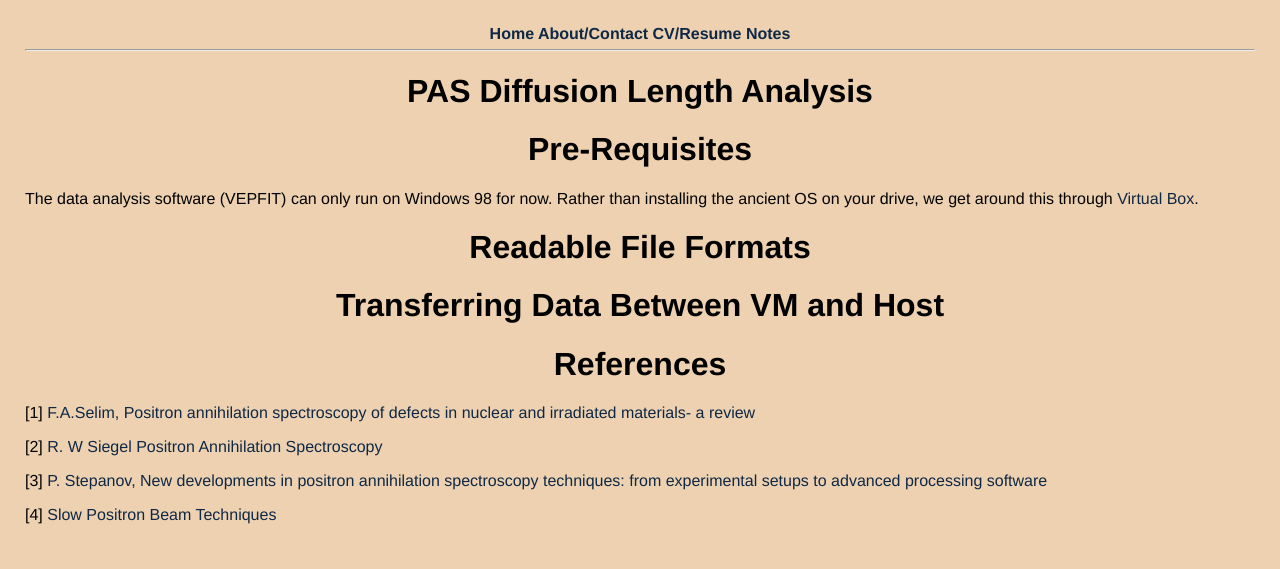
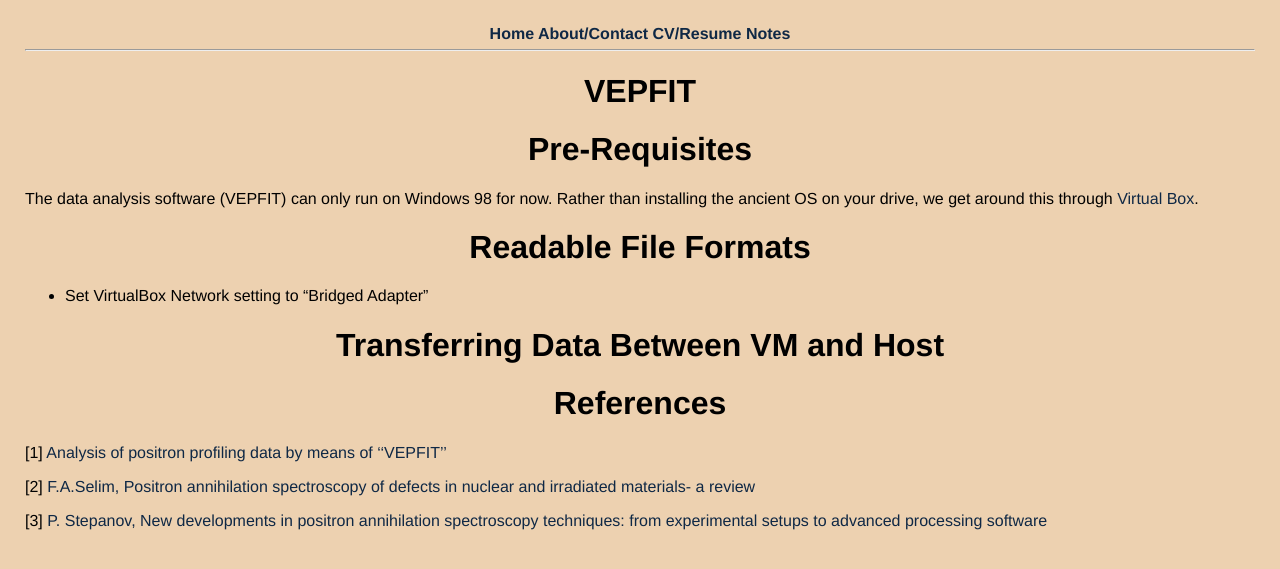
Before and after one commit to thaihangchung7/thaihangchung7.github.io, a Jekyll site: the page built from _notes/vepfit.md, in a window 1280 px wide. Shown: the top 569 px of the page. Built offline with Jekyll 4.4.1, drawn with Linux system fonts in a browser that asks for light colours.

Commit message:
Updating name of vepfit

```diff
--- a/_notes/diffusion.md
+++ b/_notes/vepfit.md
@@ -1,6 +1,6 @@
 ---
 layout: notes
-title: PAS Diffusion Length Analysis
+title: VEPFIT
 category: notes
 ---
 
@@ -10,14 +10,14 @@ The data analysis software (VEPFIT) can only run on Windows 98 for now. Rather t
 
 # Readable File Formats
 
+- Set VirtualBox Network setting to "Bridged Adapter"
+
 # Transferring Data Between VM and Host
 
 # References
 
-[1] [F.A.Selim, Positron annihilation spectroscopy of defects in nuclear and irradiated materials- a review](https://www.sciencedirect.com/science/article/pii/S1044580321000826#bb0215)
+[1] [Analysis of positron profiling data by means of ‘‘VEPFIT’’](https://aip.scitation.org/doi/pdf/10.1063/1.40182)
 
-[2] [R. W Siegel Positron Annihilation Spectroscopy](https://www.annualreviews.org/doi/pdf/10.1146/annurev.ms.10.080180.002141)
+[2] [F.A.Selim, Positron annihilation spectroscopy of defects in nuclear and irradiated materials- a review](https://www.sciencedirect.com/science/article/pii/S1044580321000826#bb0215)
 
 [3] [P. Stepanov, New developments in positron annihilation spectroscopy techniques: from experimental setups to advanced processing software](https://petrstepanov.com/static/petr-stepanov-dissertation-bgsu-2020.pdf)
-
-[4] [Slow Positron Beam Techniques](http://www.positronannihilation.net/index_files/Positron%20Beam.pdf)
```
